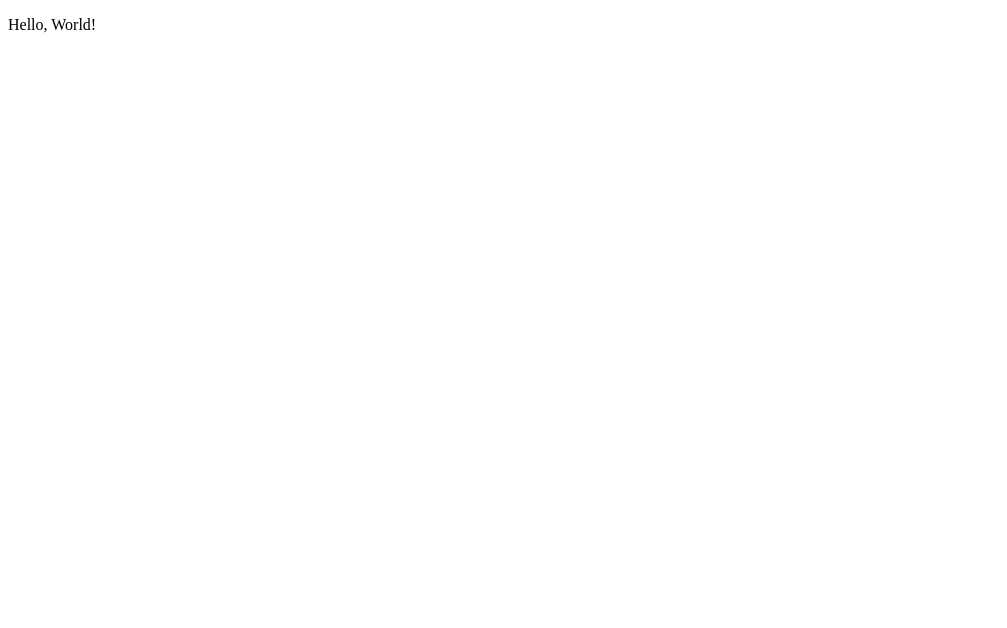
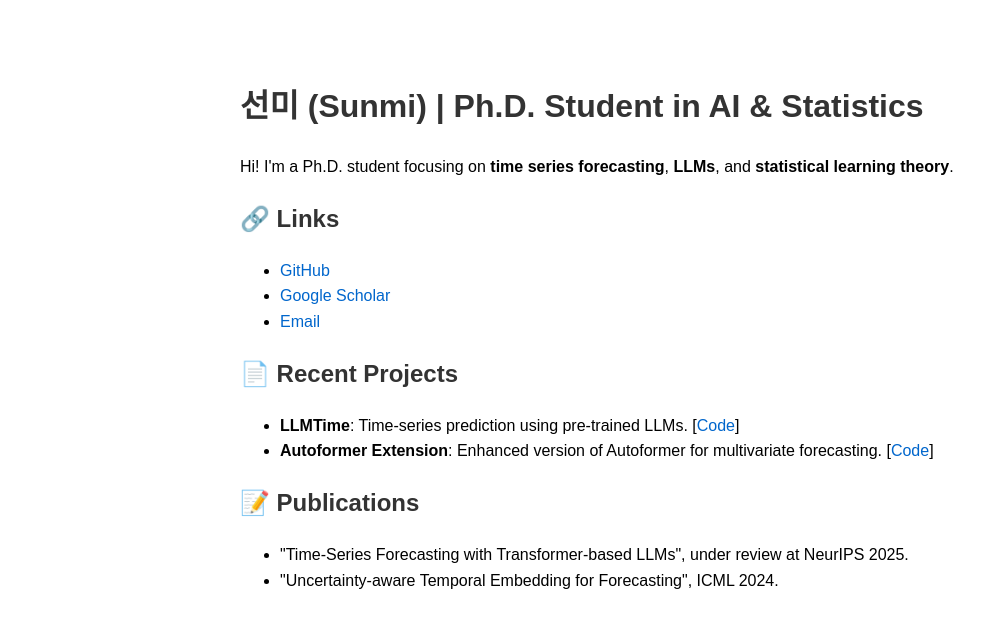
Before and after one commit to smlee2051/smlee2051.github.io, a plain HTML site: page index.html in a window 1280 px wide. Shown: the whole page, without its empty margins (0-1007 px from the left). Drawn offline with Linux system fonts and the light colour scheme.

Commit message:
Update index.html

```diff
--- a/index.html
+++ b/index.html
@@ -1,12 +1,52 @@
 <!DOCTYPE html>
 <html lang="en">
 <head>
-	<meta charset="UTF-8">
-	<meta http-equiv="X-UA-Compatible" content="IE=edge">
-	<meta name="viewport" content="width=device-width, initial-scale=1.0">
-	<title>Portfolio</title>
+  <meta charset="UTF-8">
+  <meta name="viewport" content="width=device-width, initial-scale=1">
+  <title>Sunmi's Research</title>
+  <style>
+    body {
+      font-family: sans-serif;
+      max-width: 800px;
+      margin: 40px auto;
+      padding: 20px;
+      line-height: 1.6;
+    }
+    h1, h2 {
+      color: #333;
+    }
+    a {
+      color: #0066cc;
+      text-decoration: none;
+    }
+    a:hover {
+      text-decoration: underline;
+    }
+  </style>
 </head>
 <body>
-  <p>Hello, World!</p>
+
+  <h1>선미 (Sunmi) | Ph.D. Student in AI & Statistics</h1>
+  <p>Hi! I'm a Ph.D. student focusing on <strong>time series forecasting</strong>, <strong>LLMs</strong>, and <strong>statistical learning theory</strong>.</p>
+
+  <h2>🔗 Links</h2>
+  <ul>
+    <li><a href="https://github.com/your-username">GitHub</a></li>
+    <li><a href="https://scholar.google.com">Google Scholar</a></li>
+    <li><a href="mailto:your@email.com">Email</a></li>
+  </ul>
+
+  <h2>📄 Recent Projects</h2>
+  <ul>
+    <li><strong>LLMTime</strong>: Time-series prediction using pre-trained LLMs. [<a href="https://github.com/your-username/LLMTime">Code</a>]</li>
+    <li><strong>Autoformer Extension</strong>: Enhanced version of Autoformer for multivariate forecasting. [<a href="https://github.com/your-username/autoformer-enhanced">Code</a>]</li>
+  </ul>
+
+  <h2>📝 Publications</h2>
+  <ul>
+    <li>"Time-Series Forecasting with Transformer-based LLMs", under review at NeurIPS 2025.</li>
+    <li>"Uncertainty-aware Temporal Embedding for Forecasting", ICML 2024.</li>
+  </ul>
+
 </body>
 </html>
```
